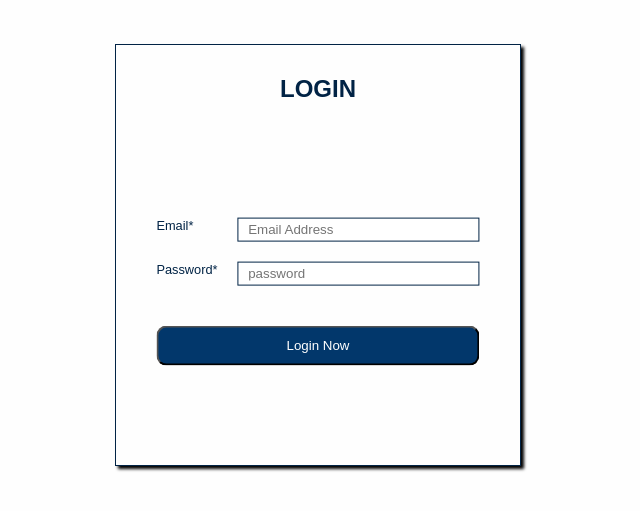
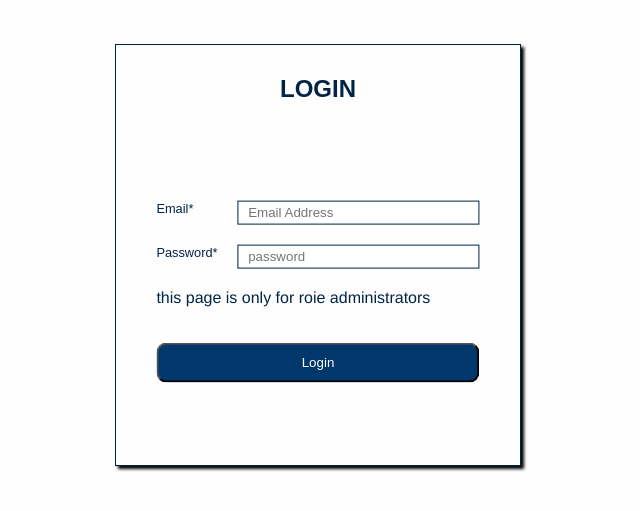
Before and after one commit to oluwatobi-roie/roieAdmin, a Flask app: page / in a window 1280 px wide. Shown: the part 145-656 px from the top of the page, without its empty margins (322-962 px from the left). Run offline with Flask 3, Linux system fonts and the light colour scheme.

Commit message:
roie adminsitrator

```diff
--- a/templates/index.html
+++ b/templates/index.html
@@ -26,7 +26,8 @@
                     <input type="password" name="password" id="password" placeholder="password" required>
                 </div>
 
-                <button type="submit">Login Now</button>
+                <button type="submit">Login</button>
+                <p> this page is only for roie administrators</p>
             </form>
         </div>
     </section>
```
